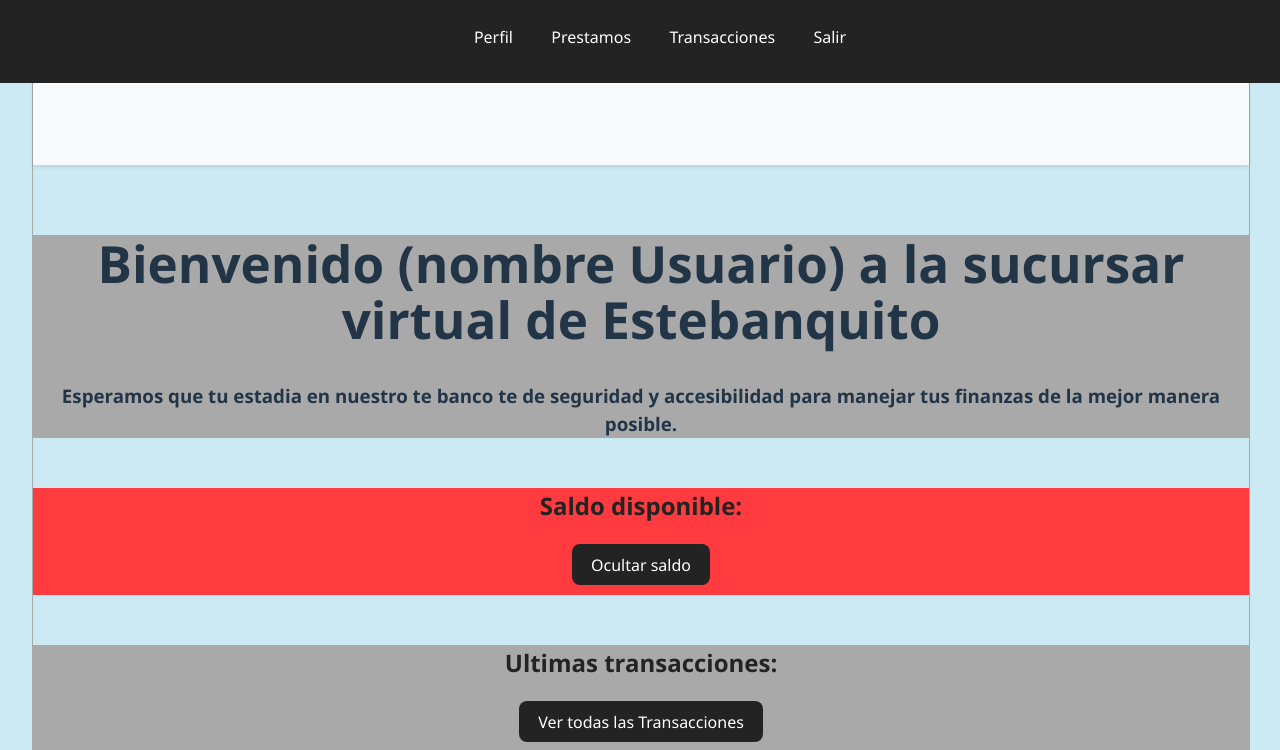
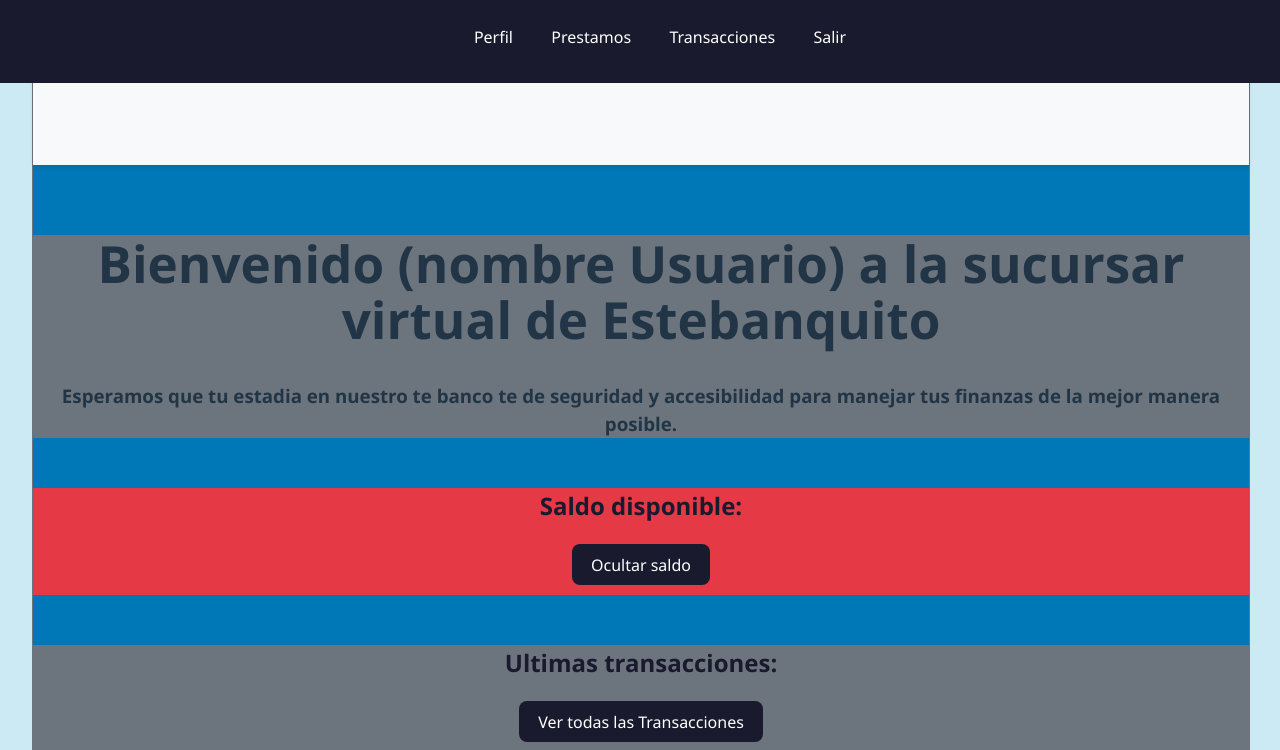
Before and after one commit to Franco-124/Proyecto_Web_Banco, a React (Vite) app: page /dashboard in a window 1280 px wide. Shown: the top 750 px of the page. Built offline with nearby package versions, Linux system fonts and the light colour scheme.

Commit message:
fix: correct CSS root selector and clean up Dashboard component code

```diff
--- a/src/components/Dashboard/Dashboard.css
+++ b/src/components/Dashboard/Dashboard.css
@@ -1,4 +1,4 @@
-#root {
+:root {
   height: 100%;
   width: 100%;
   --color-principal: #CCEAF4;
@@ -6,7 +6,7 @@
   --color-complementario2: #FF3B3F;
   --color-oscuro: #232323;
   --color-claro: #EFEFEF;
-    background-color: var(--color-principal);
+  background-color: var(--color-principal);
 }
 
 h2 {
--- a/src/components/Dashboard/Dashboard.jsx
+++ b/src/components/Dashboard/Dashboard.jsx
@@ -16,7 +16,6 @@ function Dashboard() {
     const Loans = () => {
     navigate("/loans");
   };
-
 
     return (
 
```
